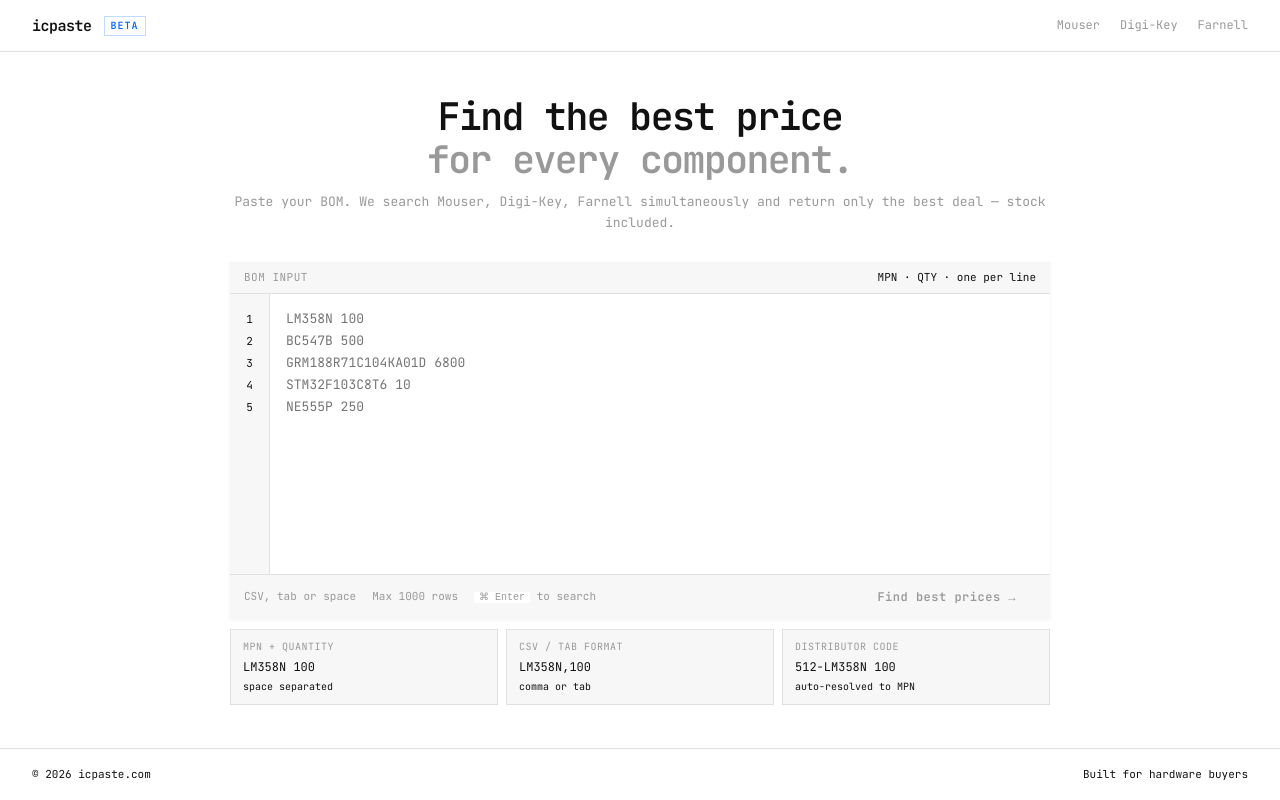
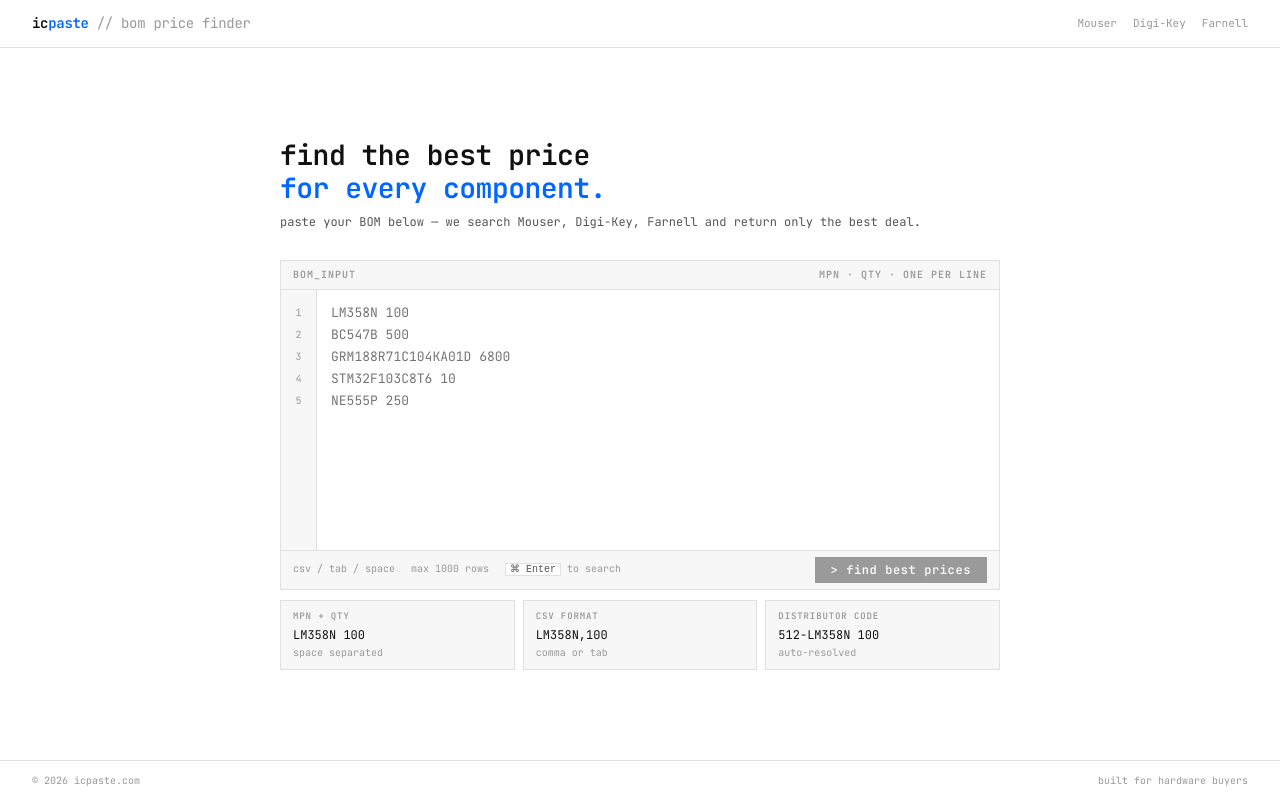
Before and after one commit to Keytala/icpaste, a Next.js app: page / in a window 1280 px wide. Built offline with nearby package versions, Linux system fonts and the light colour scheme.

Commit message:
Update page.tsx

```diff
--- a/src/app/page.tsx
+++ b/src/app/page.tsx
@@ -1,8 +1,10 @@
 "use client";
 
-import { useState, useCallback, useRef } from "react";
-import { useRouter }                      from "next/navigation";
-import { parseBom }                       from "@/lib/bom-parser";
+import { useState, useCallback } from "react";
+import { useRouter }             from "next/navigation";
+import { parseBom }              from "@/lib/bom-parser";
+
+const DISTRIBUTORS = ["Mouser", "Digi-Key", "Farnell"];
 
 const PLACEHOLDER = `LM358N 100
 BC547B 500
@@ -10,22 +12,217 @@ GRM188R71C104KA01D 6800
 STM32F103C8T6 10
 NE555P 250`;
 
-const DISTRIBUTORS = ["Mouser", "Digi-Key", "Farnell"];
+const S = {
+  page: {
+    minHeight:      "100vh",
+    display:        "flex",
+    flexDirection:  "column" as const,
+    background:     "var(--bg)",
+    fontFamily:     "var(--font)",
+  },
+  header: {
+    borderBottom:   "1px solid var(--border)",
+    padding:        "0 32px",
+    height:         48,
+    display:        "flex",
+    alignItems:     "center",
+    justifyContent: "space-between",
+    flexShrink:     0,
+  },
+  logo: {
+    fontSize:   14,
+    fontWeight: 600,
+    color:      "var(--text-1)",
+    letterSpacing: "-0.3px",
+  },
+  logoAccent: {
+    color: "var(--accent)",
+  },
+  headerRight: {
+    display:    "flex",
+    alignItems: "center",
+    gap:        16,
+    fontSize:   11,
+    color:      "var(--text-3)",
+  },
+  main: {
+    flex:           1,
+    display:        "flex",
+    flexDirection:  "column" as const,
+    alignItems:     "center",
+    justifyContent: "center",
+    padding:        "32px 24px",
+  },
+  container: {
+    width:    "100%",
+    maxWidth: 720,
+  },
+  headline: {
+    marginBottom: 28,
+  },
+  title: {
+    fontSize:      28,
+    fontWeight:    600,
+    letterSpacing: "-0.5px",
+    lineHeight:    1.2,
+    color:         "var(--text-1)",
+    marginBottom:  8,
+  },
+  subtitle: {
+    fontSize: 12,
+    color:    "var(--text-2)",
+  },
+  box: {
+    border:       "1px solid var(--border)",
+    background:   "var(--bg)",
+  },
+  boxTop: {
+    display:        "flex",
+    alignItems:     "center",
+    justifyContent: "space-between",
+    padding:        "6px 12px",
+    borderBottom:   "1px solid var(--border)",
+    background:     "var(--surface)",
+  },
+  boxLabel: {
+    fontSize:      10,
+    fontWeight:    600,
+    letterSpacing: "0.1em",
+    color:         "var(--text-3)",
+    textTransform: "uppercase" as const,
+  },
+  boxBody: {
+    display:   "flex",
+    minHeight: 260,
+  },
+  lineNums: {
+    width:          36,
+    flexShrink:     0,
+    borderRight:    "1px solid var(--border)",
+    background:     "var(--surface)",
+    padding:        "12px 0",
+    display:        "flex",
+    flexDirection:  "column" as const,
+    alignItems:     "center",
+    userSelect:     "none" as const,
+  },
+  lineNum: {
+    fontSize:   10,
+    lineHeight: "22px",
+    color:      "var(--text-3)",
+    width:      "100%",
+    textAlign:  "center" as const,
+  },
+  textarea: {
+    flex:        1,
+    padding:     "12px 14px",
+    fontFamily:  "var(--font)",
+    fontSize:    13,
+    lineHeight:  "22px",
+    color:       "var(--text-1)",
+    background:  "transparent",
+    border:      "none",
+    outline:     "none",
+    resize:      "none" as const,
+    minHeight:   260,
+  },
+  boxBottom: {
+    display:        "flex",
+    alignItems:     "center",
+    justifyContent: "space-between",
+    padding:        "6px 12px",
+    borderTop:      "1px solid var(--border)",
+    background:     "var(--surface)",
+    gap:            12,
+  },
+  hints: {
+    display:  "flex",
+    gap:      16,
+    fontSize: 10,
+    color:    "var(--text-3)",
+  },
+  kbd: {
+    border:        "1px solid var(--border)",
+    padding:       "0 4px",
+    fontSize:      10,
+    background:    "white",
+    color:         "var(--text-2)",
+  },
+  btn: {
+    padding:       "5px 16px",
+    background:    "var(--text-1)",
+    color:         "white",
+    border:        "none",
+    fontSize:      12,
+    fontFamily:    "var(--font)",
+    fontWeight:    600,
+    cursor:        "pointer",
+    letterSpacing: "0.05em",
+    flexShrink:    0,
+  },
+  btnDisabled: {
+    opacity: 0.4,
+    cursor:  "not-allowed",
+  },
+  error: {
+    marginTop: 8,
+    fontSize:  11,
+    color:     "var(--red)",
+  },
+  hints2: {
+    display:             "grid",
+    gridTemplateColumns: "repeat(3, 1fr)",
+    gap:                 8,
+    marginTop:           10,
+  },
+  hintCard: {
+    border:     "1px solid var(--border)",
+    padding:    "8px 12px",
+    background: "var(--surface)",
+  },
+  hintLabel: {
+    fontSize:      9,
+    fontWeight:    600,
+    letterSpacing: "0.1em",
+    color:         "var(--text-3)",
+    textTransform: "uppercase" as const,
+    marginBottom:  3,
+  },
+  hintExample: {
+    fontSize: 12,
+    color:    "var(--text-1)",
+  },
+  hintNote: {
+    fontSize: 10,
+    color:    "var(--text-3)",
+  },
+  footer: {
+    borderTop:      "1px solid var(--border)",
+    height:         40,
+    display:        "flex",
+    alignItems:     "center",
+    justifyContent: "space-between",
+    padding:        "0 32px",
+    flexShrink:     0,
+    fontSize:       10,
+    color:          "var(--text-3)",
+  },
+};
 
 export default function HomePage() {
-  const router               = useRouter();
-  const [input, setInput]    = useState("");
-  const [error, setError]    = useState("");
-  const [loading, setLoading]= useState(false);
-  const textareaRef          = useRef<HTMLTextAreaElement>(null);
+  const router  = useRouter();
+  const [input,   setInput]   = useState("");
+  const [error,   setError]   = useState("");
+  const [loading, setLoading] = useState(false);
 
+  const lines     = (input || PLACEHOLDER).split("\n");
   const lineCount = input.split("\n").filter(l => l.trim()).length;
 
   const handleSearch = useCallback(() => {
     setError("");
     const bom = parseBom(input);
     if (!bom.length) {
-      setError("no valid MPN/QTY pairs found — example: LM358N 100");
+      setError("! no valid MPN/QTY pairs found");
       return;
     }
     setLoading(true);
@@ -41,143 +238,63 @@ export default function HomePage() {
   }
 
   return (
-    <div style={{
-      minHeight:     "100vh",
-      display:       "flex",
-      flexDirection: "column",
-      background:    "var(--bg)",
-      fontFamily:    "var(--font)",
-    }}>
+    <div style={S.page}>
 
-      {/* ── Header ── */}
-      <header style={{
-        borderBottom:   "1px solid var(--border)",
-        padding:        "0 32px",
-        height:         52,
-        display:        "flex",
-        alignItems:     "center",
-        justifyContent: "space-between",
-      }}>
-        <div style={{ display: "flex", alignItems: "center", gap: 12 }}>
-          <span style={{ color: "var(--text-1)", fontWeight: 700, fontSize: 15, letterSpacing: -0.5 }}>
-            icpaste
-          </span>
-          <span style={{
-            fontSize:      10,
-            fontWeight:    700,
-            color:         "var(--accent)",
-            background:    "var(--accent-bg)",
-            border:        "1px solid #bfdbfe",
-            padding:       "1px 6px",
-            letterSpacing: 1,
-          }}>
-            BETA
+      {/* Header */}
+      <header style={S.header}>
+        <div style={S.logo}>
+          ic<span style={S.logoAccent}>paste</span>
+          <span style={{ color: "var(--text-3)", fontWeight: 400, marginLeft: 8 }}>
+            // bom price finder
           </span>
         </div>
-        <div style={{ display: "flex", gap: 20 }}>
+        <div style={S.headerRight}>
           {DISTRIBUTORS.map(d => (
-            <span key={d} style={{ color: "var(--text-3)", fontSize: 12 }}>
-              {d}
-            </span>
+            <span key={d}>{d}</span>
           ))}
         </div>
       </header>
 
-      {/* ── Main ── */}
-      <main style={{
-        flex:           1,
-        display:        "flex",
-        flexDirection:  "column",
-        alignItems:     "center",
-        justifyContent: "center",
-        padding:        "0 24px",
-        overflow:       "auto",
-      }}>
-        <div style={{ width: "100%", maxWidth: 820, padding: "32px 0" }}>
+      {/* Main */}
+      <main style={S.main}>
+        <div style={S.container}>
 
-          {/* Titolo */}
-          <div style={{ marginBottom: 28, textAlign: "center" }}>
-            <h1 style={{
-              fontSize:      38,
-              fontWeight:    700,
-              letterSpacing: -1.5,
-              lineHeight:    1.15,
-              color:         "var(--text-1)",
-              marginBottom:  10,
-            }}>
-              Find the best price<br />
-              <span style={{ color: "var(--text-3)" }}>for every component.</span>
-            </h1>
-            <p style={{ color: "var(--text-3)", fontSize: 13 }}>
-              Paste your BOM. We search {DISTRIBUTORS.join(", ")} simultaneously
-              and return only the best deal — stock included.
-            </p>
+          {/* Headline */}
+          <div style={S.headline}>
+            <div style={S.title}>
+              find the best price<br />
+              <span style={{ color: "var(--accent)" }}>for every component.</span>
+            </div>
+            <div style={S.subtitle}>
+              paste your BOM below — we search {DISTRIBUTORS.join(", ")} and return only the best deal.
+            </div>
           </div>
 
           {/* Input box */}
-          <div style={{
-            border:     "1px solid var(--border-2)",
-            background: "var(--bg)",
-            boxShadow:  "0 1px 4px rgba(0,0,0,0.06)",
-          }}>
+          <div style={S.box}>
 
             {/* Top bar */}
-            <div style={{
-              borderBottom:   "1px solid var(--border)",
-              padding:        "7px 14px",
-              background:     "var(--surface)",
-              display:        "flex",
-              justifyContent: "space-between",
-              alignItems:     "center",
-            }}>
-              <span style={{ color: "var(--text-3)", fontSize: 11, letterSpacing: 0.5 }}>
-                BOM INPUT
-              </span>
-              <div style={{ display: "flex", gap: 16, alignItems: "center" }}>
+            <div style={S.boxTop}>
+              <span style={S.boxLabel}>BOM_INPUT</span>
+              <div style={{ display: "flex", alignItems: "center", gap: 12 }}>
                 {lineCount > 0 && (
-                  <span style={{
-                    color:      "var(--accent)",
-                    fontSize:   11,
-                    background: "var(--accent-bg)",
-                    border:     "1px solid #bfdbfe",
-                    padding:    "1px 8px",
-                  }}>
+                  <span style={{ ...S.boxLabel, color: "var(--accent)" }}>
                     {lineCount} rows
                   </span>
                 )}
-                <span style={{ color: "var(--text-4)", fontSize: 11 }}>
-                  MPN · QTY · one per line
-                </span>
+                <span style={S.boxLabel}>MPN · QTY · one per line</span>
               </div>
             </div>
 
             {/* Body */}
-            <div style={{ display: "flex", minHeight: 280 }}>
-
-              {/* Line numbers */}
-              <div style={{
-                width:       40,
-                borderRight: "1px solid var(--border)",
-                padding:     "14px 0",
-                background:  "var(--surface)",
-                userSelect:  "none",
-                flexShrink:  0,
-              }}>
-                {(input || PLACEHOLDER).split("\n").slice(0, 100).map((_, i) => (
-                  <div key={i} style={{
-                    textAlign:  "center",
-                    fontSize:   11,
-                    lineHeight: "22px",
-                    color:      "var(--text-4)",
-                  }}>
-                    {i + 1}
-                  </div>
+            <div style={S.boxBody}>
+              <div style={S.lineNums}>
+                {lines.slice(0, 100).map((_, i) => (
+                  <div key={i} style={S.lineNum}>{i + 1}</div>
                 ))}
               </div>
-
-              {/* Textarea */}
               <textarea
-                ref={textareaRef}
+                style={S.textarea}
                 value={input}
                 onChange={e => setInput(e.target.value)}
                 onKeyDown={handleKeyDown}
@@ -185,108 +302,45 @@ export default function HomePage() {
                 spellCheck={false}
                 autoCorrect="off"
                 autoCapitalize="off"
-                style={{
-                  flex:       1,
-                  background: "transparent",
-                  border:     "none",
-                  outline:    "none",
-                  resize:     "none",
-                  padding:    "14px 16px",
-                  fontFamily: "var(--font)",
-                  fontSize:   13,
-                  lineHeight: "22px",
-                  color:      "var(--text-1)",
-                  minHeight:  280,
-                  caretColor: "var(--accent)",
-                }}
               />
             </div>
 
             {/* Bottom bar */}
-            <div style={{
-              borderTop:      "1px solid var(--border)",
-              padding:        "8px 14px",
-              background:     "var(--surface)",
-              display:        "flex",
-              justifyContent: "space-between",
-              alignItems:     "center",
-              gap:            12,
-            }}>
-              <div style={{
-                display:  "flex",
-                gap:      16,
-                color:    "var(--text-3)",
-                fontSize: 11,
-                flexWrap: "wrap",
-              }}>
-                <span>CSV, tab or space</span>
-                <span>Max 1000 rows</span>
-                <span style={{ color: "var(--text-4)" }}>
-                  <kbd style={{
-                    background:   "var(--bg)",
-                    border:       "1px solid var(--border-2)",
-                    padding:      "0 5px",
-                    fontSize:     10,
-                    borderRadius: 2,
-                  }}>⌘ Enter</kbd>
-                  {" "}to search
+            <div style={S.boxBottom}>
+              <div style={S.hints}>
+                <span>csv / tab / space</span>
+                <span>max 1000 rows</span>
+                <span>
+                  <kbd style={S.kbd}>⌘ Enter</kbd> to search
                 </span>
               </div>
               <button
+                style={{
+                  ...S.btn,
+                  ...(loading || !input.trim() ? S.btnDisabled : {}),
+                }}
                 onClick={handleSearch}
                 disabled={loading || !input.trim()}
-                style={{
-                  background:    loading || !input.trim() ? "var(--surface)" : "var(--text-1)",
-                  color:         loading || !input.trim() ? "var(--text-3)" : "var(--bg)",
-                  border:        `1px solid ${loading || !input.trim() ? "var(--border-2)" : "var(--text-1)"}`,
-                  padding:       "6px 20px",
-                  fontFamily:    "var(--font)",
-                  fontSize:      12,
-                  fontWeight:    700,
-                  cursor:        loading || !input.trim() ? "not-allowed" : "pointer",
-                  letterSpacing: 0.5,
-                  flexShrink:    0,
-                  transition:    "all 0.15s",
-                }}
               >
-                {loading ? "Searching..." : "Find best prices →"}
+                {loading ? "searching..." : "> find best prices"}
               </button>
             </div>
           </div>
 
           {/* Error */}
-          {error && (
-            <div style={{ color: "var(--red)", fontSize: 12, marginTop: 8 }}>
-              ✗ {error}
-            </div>
-          )}
+          {error && <div style={S.error}>{error}</div>}
 
           {/* Format hints */}
-          <div style={{
-            display:             "grid",
-            gridTemplateColumns: "repeat(3, 1fr)",
-            gap:                 8,
-            marginTop:           10,
-          }}>
+          <div style={S.hints2}>
             {[
-              { label: "MPN + Quantity",   example: "LM358N 100",     note: "space separated" },
-              { label: "CSV / tab format", example: "LM358N,100",     note: "comma or tab" },
-              { label: "Distributor code", example: "512-LM358N 100", note: "auto-resolved to MPN" },
+              { label: "MPN + QTY",         example: "LM358N 100",     note: "space separated"  },
+              { label: "CSV format",         example: "LM358N,100",     note: "comma or tab"     },
+              { label: "Distributor code",   example: "512-LM358N 100", note: "auto-resolved"    },
             ].map(h => (
-              <div key={h.label} style={{
-                border:  "1px solid var(--border)",
-                padding: "9px 12px",
-                background: "var(--surface)",
-              }}>
-                <div style={{ color: "var(--text-3)", fontSize: 10, marginBottom: 3, letterSpacing: 0.5 }}>
-                  {h.label.toUpperCase()}
-                </div>
-                <div style={{ color: "var(--text-1)", fontSize: 12, marginBottom: 2 }}>
-                  {h.example}
-                </div>
-                <div style={{ color: "var(--text-4)", fontSize: 10 }}>
-                  {h.note}
-                </div>
+              <div key={h.label} style={S.hintCard}>
+                <div style={S.hintLabel}>{h.label}</div>
+                <div style={S.hintExample}>{h.example}</div>
+                <div style={S.hintNote}>{h.note}</div>
               </div>
             ))}
           </div>
@@ -294,21 +348,10 @@ export default function HomePage() {
         </div>
       </main>
 
-      {/* ── Footer ── */}
-      <footer style={{
-        borderTop:      "1px solid var(--border)",
-        height:         52,
-        display:        "flex",
-        alignItems:     "center",
-        padding:        "0 32px",
-        justifyContent: "space-between",
-      }}>
-        <span style={{ color: "var(--text-4)", fontSize: 11 }}>
-          © {new Date().getFullYear()} icpaste.com
-        </span>
-        <span style={{ color: "var(--text-4)", fontSize: 11 }}>
-          Built for hardware buyers
-        </span>
+      {/* Footer */}
+      <footer style={S.footer}>
+        <span>© {new Date().getFullYear()} icpaste.com</span>
+        <span>built for hardware buyers</span>
       </footer>
 
     </div>
```
